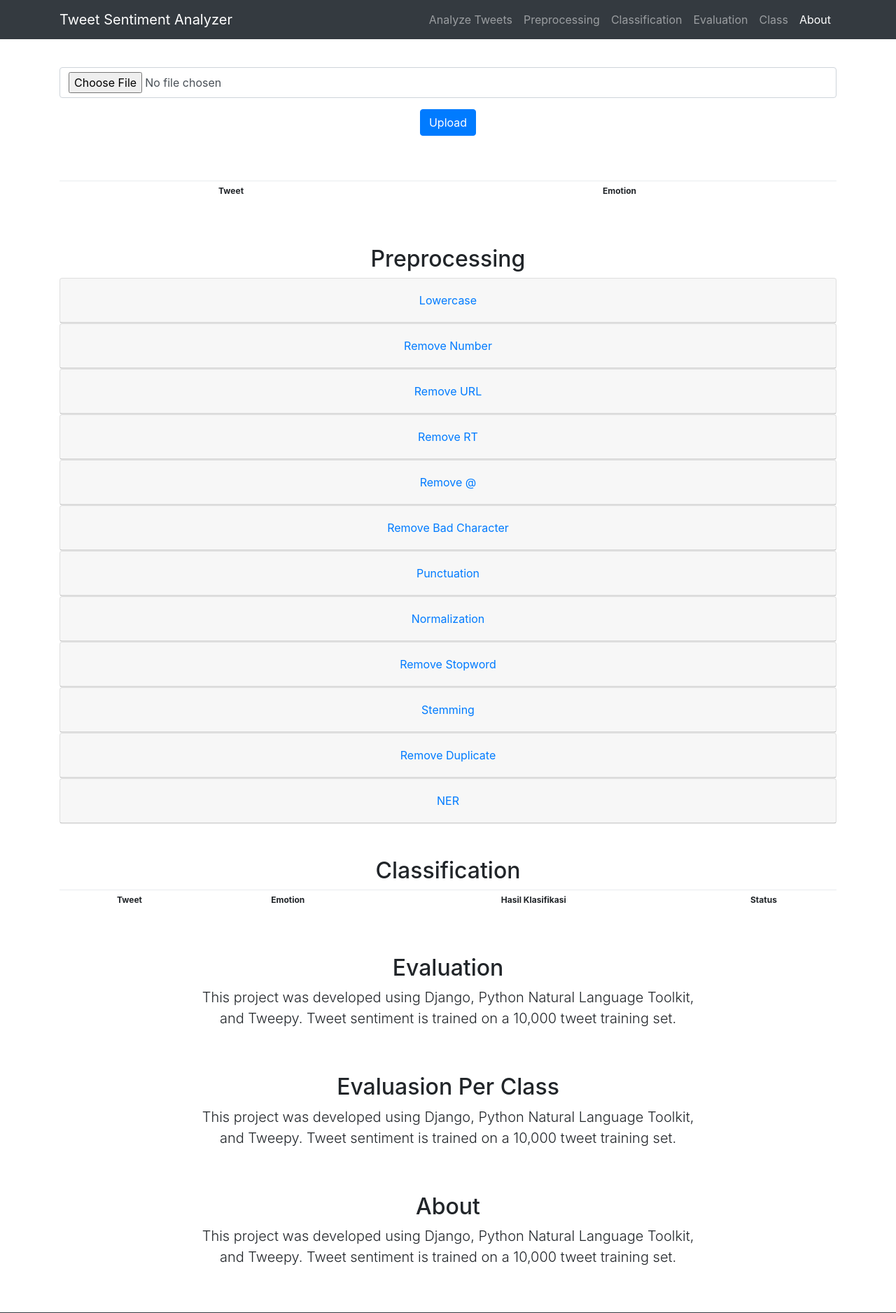
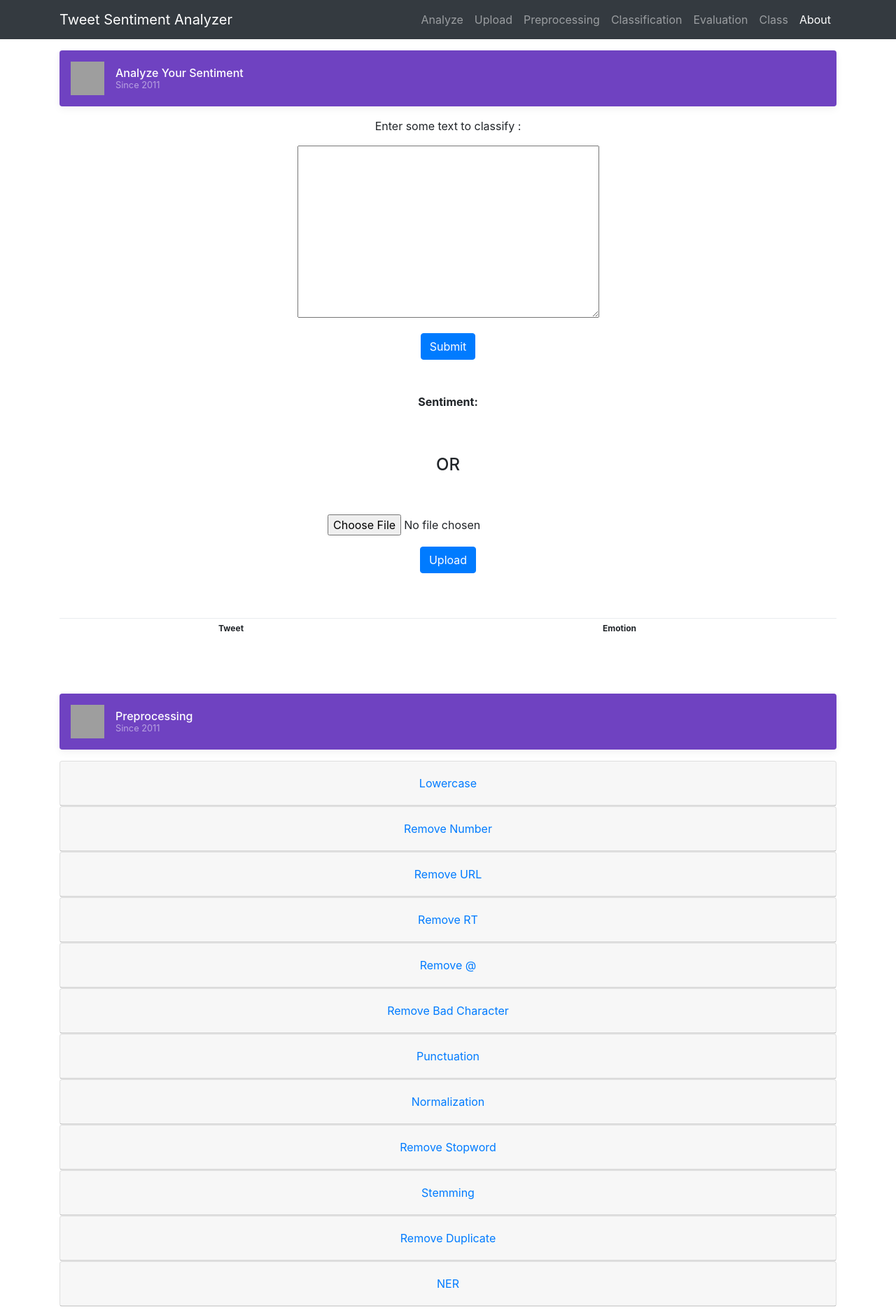
Before and after one commit to jbkalit/Sentiment-Analysis-Final-Project-Django, a Django app: page / in a window 1280 px wide. Shown: the top 1876 px of the page at 70% size. Run offline with Django 3.2, Linux system fonts and the light colour scheme; parts of the project's set-up code (start-up, migrations or seed data) failed here and were passed over; some libraries are stand-ins or nearby versions; grey boxes are pictures that could not be loaded.

Commit message:
adding some logic, model, form, etc

```diff
--- a/SentimentAnalysis/forms.py
+++ b/SentimentAnalysis/forms.py
@@ -1,16 +1,9 @@
+
 from django import forms
 #from django import models
 
-class SearchForm(forms.Form):
-    query = forms.CharField(label ='Search for tweets containing:', max_length=70)
+class ClassifyForm(forms.Form):
+    text = forms.CharField(label = 'Enter some text to classify : ',widget=forms.Textarea, max_length=140)
 
-class ClassifyForm(forms.Form):
-    text = forms.CharField(label = 'Enter some text to classify:',widget=forms.Textarea, max_length=140)
-
-# class fileForm(forms.Form):
-#     name = models.CharField(max_length=100)
-#     file = models.FileField(upload_to="images")
-
-# class CSVForm(forms.Form):
-# 	text = forms.CharField()
-#     emotion = forms.CharField()
+class UploadForm(forms.Form):
+    myfile = forms.FileField(widget=forms.FileInput(attrs={'class': 'myfieldclass', 'style' :'text-align:center'}))
--- /dev/null
+++ b/SentimentAnalysis/static/startbootstrap-scrolling-nav-gh-pages/css/offcanvas.css
@@ -0,0 +1,79 @@
+html,
+body {
+  overflow-x: hidden; /* Prevent scroll on narrow devices */
+}
+
+body {
+  padding-top: 56px;
+}
+
+@media (max-width: 991.98px) {
+  .offcanvas-collapse {
+    position: fixed;
+    top: 56px; /* Height of navbar */
+    bottom: 0;
+    left: 100%;
+    width: 100%;
+    padding-right: 1rem;
+    padding-left: 1rem;
+    overflow-y: auto;
+    visibility: hidden;
+    background-color: #343a40;
+    transition-timing-function: ease-in-out;
+    transition-duration: .3s;
+    transition-property: left, visibility;
+  }
+  .offcanvas-collapse.open {
+    left: 0;
+    visibility: visible;
+  }
+}
+
+.nav-scroller {
+  position: relative;
+  z-index: 2;
+  height: 2.75rem;
+  overflow-y: hidden;
+}
+
+.nav-scroller .nav {
+  display: -ms-flexbox;
+  display: flex;
+  -ms-flex-wrap: nowrap;
+  flex-wrap: nowrap;
+  padding-bottom: 1rem;
+  margin-top: -1px;
+  overflow-x: auto;
+  color: rgba(255, 255, 255, .75);
+  text-align: center;
+  white-space: nowrap;
+  -webkit-overflow-scrolling: touch;
+}
+
+.nav-underline .nav-link {
+  padding-top: .75rem;
+  padding-bottom: .75rem;
+  font-size: .875rem;
+  color: #6c757d;
+}
+
+.nav-underline .nav-link:hover {
+  color: #007bff;
+}
+
+.nav-underline .active {
+  font-weight: 500;
+  color: #343a40;
+}
+
+.text-white-50 { color: rgba(255, 255, 255, .5); }
+
+.bg-purple { background-color: #6f42c1; }
+
+.border-bottom { border-bottom: 1px solid #e5e5e5; }
+
+.box-shadow { box-shadow: 0 .25rem .75rem rgba(0, 0, 0, .05); }
+
+.lh-100 { line-height: 1; }
+.lh-125 { line-height: 1.25; }
+.lh-150 { line-height: 1.5; }
--- a/SentimentAnalysis/templates/SentimentAnalysis/index.html
+++ b/SentimentAnalysis/templates/SentimentAnalysis/index.html
@@ -18,6 +18,8 @@
   <link rel="stylesheet" type="text/css" href="{% static 'startbootstrap-scrolling-nav-gh-pages/vendor/bootstrap/css/bootstrap.min.css' %}" />
     <!-- Custom styles for this template -->
   <link rel="stylesheet" type="text.css" href="{% static 'startbootstrap-scrolling-nav-gh-pages/css/scrolling-nav.css' %}" />
+  <link rel="stylesheet" type="text/css" href="{% static 'startbootstrap-scrolling-nav-gh-pages/css/offcanvas.css' %}" />
+
   <style>
   </style>
   </head>
@@ -33,7 +35,10 @@
         <div class="collapse navbar-collapse" id="navbarResponsive">
           <ul class="navbar-nav ml-auto">
             <li class="nav-item">
-              <a class="nav-link js-scroll-trigger" href="#upload">Analyze Tweets</a>
+              <a class="nav-link js-scroll-trigger" href="#analyze">Analyze</a>
+            </li>
+            <li class="nav-item">
+              <a class="nav-link js-scroll-trigger" href="#upload">Upload</a>
             </li>
             <li class="nav-item">
               <a class="nav-link js-scroll-trigger" href="#preprocessing">Preprocessing</a>
@@ -55,8 +60,36 @@
       </div>
     </nav>
 
+    <section id="analyze">
+      <div class="container">
+      <div class="d-flex align-items-center p-3 my-3 text-white-50 bg-purple rounded box-shadow">
+        <img class="mr-3" src="https://getbootstrap.com/docs/4.1/assets/brand/bootstrap-outline.svg" alt="" width="48" height="48">
+        <div class="lh-100">
+          <h6 class="mb-0 text-white lh-100">Analyze Your Sentiment</h6>
+          <small>Since 2011</small>
+        </div>
+      </div>
+
+        <div class="row">
+         <div class="col-lg-12 mx-auto" style="text-align:center;">
+           <form action="/" method="POST" id="classify">
+            {% csrf_token %}
+                <p>Enter some text to classify :</p>
+                <p>{{ ClassifyForm.text }}</p>
+                <input class="btn btn-primary" type="submit" value="Submit"/>
+          </form>
+           <br></br>
+          <p><strong>Sentiment: </strong>{{ text }}</p>
+            <br></br>
+            <h4>OR</h4>
+          </div>
+        </div>
+      </div>
+    </section>
+
+<!--////////////////////////////-->
+
     <section id="upload">
-      <br></br>
       <br></br>
       <div class="container">
         <div class="row">
@@ -64,9 +97,9 @@
           <form method="POST" enctype="multipart/form-data" class="form-horizontal" >
           {% csrf_token %}
           <div class="form-group">
-          <input type="file" name="myfile" required="True" class="form-control" style="text-align:center;">
+          <!-- <input type="file" name="myfile" required="True" class="form-control" style="text-align:center;"> -->
+            {{ UploadForm.myfile }}
           </div>
-
           <div class="form-group">
           <button class="btn btn-primary">Upload</button>
           </div>
@@ -97,12 +130,16 @@
 <!--////////////////////////////-->
 
   <section id="preprocessing">
-
   <div class="container">
+    <div class="d-flex align-items-center p-3 my-3 text-white-50 bg-purple rounded box-shadow">
+        <img class="mr-3" src="https://getbootstrap.com/docs/4.1/assets/brand/bootstrap-outline.svg" alt="" width="48" height="48">
+        <div class="lh-100">
+          <h6 class="mb-0 text-white lh-100">Preprocessing</h6>
+          <small>Since 2011</small>
+        </div>
+  </div>
   <div class="row">
   <div class="col-lg-12 mx-auto" style="text-align:center;">
-     <h2>Preprocessing</h2>
-
   <div class="accordion" id="accordionExample">
   <div class="card">
     <div class="card-header" id="heading1">
@@ -490,32 +527,74 @@
 <!--////////////////////////////-->
 
     <section id="classification">
+
     <div class="container">
+      <div class="d-flex align-items-center p-3 my-3 text-white-50 bg-purple rounded box-shadow">
+        <img class="mr-3" src="https://getbootstrap.com/docs/4.1/assets/brand/bootstrap-outline.svg" alt="" width="48" height="48">
+        <div class="lh-100">
+          <h6 class="mb-0 text-white lh-100">Classification</h6>
+          <small>Since 2011</small>
+        </div>
+    </div>
+
     <div class="row">
-    <div class="col-lg-12 mx-auto" style="text-align:center;">
-      <h2>Classification</h2>
-
+    <div class="col-md-6 mx-auto" style="text-align:center;">
+      <h3>Super Vector Machine</h3>
             <table class="table table-sm bordered table-condensed">
               <thead>
                 <tr>
                     <td><strong>Tweet</strong></td>
                     <td><strong>Emotion</strong></td>
                     <td><strong>Hasil Klasifikasi</strong></td>
-                    <td><strong>Status</strong></td>
+                    <td><strong>Keterangan</strong></td>
                   </tr>
               </thead>
               <tbody>
-              {% for tweet in tweets %}
+              {% for tweet in classify %}
                   <tr>
                     <td>{{ tweet.text }}</td>
                     <td>{{ tweet.emotion }}</td>
-                    <td>{{ tweet.emotion }}</td>
-                    <td>{{ tweet.emotion }}</td>
-
+                    <td>{{ tweet.predict }}</td>
+                    <td>{{ tweet.state }}</td>
                   </tr>
               {% endfor %}
              </tbody>
            </table>
+
+            <h5>Confusion Matrix</h5>
+            <pre><code>{{ conf }}</code></pre>
+            <h5>Classification Report</h5>
+            <pre><code>{{ report }}</code></pre>
+            <pre><code>Accuracy {{ accuracy }}%</code></pre>
+
+          </div>
+          <div class="col-md-6 mx-auto" style="text-align:center;">
+      <h3>Multi Layer Perceptron</h3>
+            <table class="table table-sm bordered table-condensed">
+              <thead>
+                <tr>
+                    <td><strong>Tweet</strong></td>
+                    <td><strong>Emotion</strong></td>
+                    <td><strong>Hasil Klasifikasi</strong></td>
+                    <td><strong>Keterangan</strong></td>
+                  </tr>
+              </thead>
+              <tbody>
+              {% for tweet in classify %}
+                  <tr>
+                    <td>{{ tweet.text }}</td>
+                    <td>{{ tweet.emotion }}</td>
+                    <td>{{ tweet.predict }}</td>
+                    <td>{{ tweet.state }}</td>
+                  </tr>
+              {% endfor %}
+             </tbody>
+           </table>
+          <h5>Confusion Matrix</h5>
+            <pre><code>{{ conf }}</code></pre>
+          <h5>Classification Report</h5>
+            <pre><code>{{ report }}</code></pre>
+            <pre><code>Accuracy {{ accuracy }}%</code></pre>
 
           </div>
         </div>
@@ -525,12 +604,60 @@
 
     <section id="evaluation">
     <div class="container">
+     <div class="d-flex align-items-center p-3 my-3 text-white-50 bg-purple rounded box-shadow">
+        <img class="mr-3" src="https://getbootstrap.com/docs/4.1/assets/brand/bootstrap-outline.svg" alt="" width="48" height="48">
+        <div class="lh-100">
+          <h6 class="mb-0 text-white lh-100">Evaluation</h6>
+          <small>Since 2011</small>
+        </div>
+    </div>
     <div class="row">
-          <div class="col-lg-8 mx-auto" style="text-align:center;">
-            <h2>Evaluation</h2>
-            <p class="lead">This project was developed using Django, Python Natural Language Toolkit, and Tweepy.
-             Tweet sentiment is trained on a 10,000 tweet training set.</p>
+    <div class="col-md-6 mx-auto" style="text-align:center;">
+      <h3>Super Vector Machine</h3>
+            <table class="table table-sm bordered table-condensed">
+              <thead>
+                <tr>
+                    <td><strong>Tweet</strong></td>
+                    <td><strong>Emotion</strong></td>
+                    <td><strong>Hasil Klasifikasi</strong></td>
+                    <td><strong>Keterangan</strong></td>
+                  </tr>
+              </thead>
+              <tbody>
+              {% for tweet in classify %}
+                  <tr>
+                    <td>{{ tweet.text }}</td>
+                    <td>{{ tweet.emotion }}</td>
+                    <td>{{ tweet.predict }}</td>
+                    <td>{{ tweet.state }}</td>
+                  </tr>
+              {% endfor %}
+             </tbody>
+           </table>
           </div>
+      <div class="col-md-6 mx-auto" style="text-align:center;">
+      <h3>Multi Layer Perceptron</h3>
+            <table class="table table-sm bordered table-condensed">
+              <thead>
+                <tr>
+                    <td><strong>Tweet</strong></td>
+                    <td><strong>Emotion</strong></td>
+                    <td><strong>Hasil Klasifikasi</strong></td>
+                    <td><strong>Keterangan</strong></td>
+                  </tr>
+              </thead>
+              <tbody>
+              {% for tweet in classify %}
+                  <tr>
+                    <td>{{ tweet.text }}</td>
+                    <td>{{ tweet.emotion }}</td>
+                    <td>{{ tweet.predict }}</td>
+                    <td>{{ tweet.state }}</td>
+                  </tr>
+              {% endfor %}
+             </tbody>
+           </table>
+
           </div>
         </div>
        <br></br>
@@ -556,6 +683,7 @@
             <h2>About</h2>
             <p class="lead">This project was developed using Django, Python Natural Language Toolkit, and Tweepy.
              Tweet sentiment is trained on a 10,000 tweet training set.</p>
+             <img src="http://localhost:8000/_Matplotlib/Bar/" />
           </div>
         </div>
       </div>
--- a/SentimentAnalysis/urls.py
+++ b/SentimentAnalysis/urls.py
@@ -1,6 +1,10 @@
 from django.conf.urls import url
 from . import views
+from Algo import Classify
 
 urlpatterns = [
     url(r'^$', views.upload, name='upload'),
+    #url(r'^$', views.upload, name='upload'),
+    url(r'^_Matplotlib/Bar/$', Classify.GraphsViewBar),
+    #url(r'^$', views.input, name='input')
 ]
--- a/SentimentAnalysis/views.py
+++ b/SentimentAnalysis/views.py
@@ -1,14 +1,17 @@
 # -*- coding: utf-8 -*-
 from django.shortcuts import render
 from .forms import ClassifyForm
-from .forms import SearchForm
+from .forms import UploadForm
 import pandas as pd
 import csv
 from Algo import Classify
 from Algo import Preprocessing
 # Create your views here.
 
+
 def upload(request):
+	form2 = ClassifyForm()
+	form = UploadForm()
 	tweets = []
 
 	lowercase = []
@@ -21,75 +24,84 @@ def upload(request):
 	normalization = []
 	removeStopwords = []
 	stemming = []
+	classify = []
+	removeDuplicate = []
+	accuracy = " "
+	conf = " "
+	report = " "
+	text = " "
 
-	removeDuplicate = []
+	if request.method == "POST":
+		form = UploadForm(request.POST, request.FILES)
+		if form.is_valid():
+			myfile = request.FILES['myfile']
+			readCSV =csv.DictReader(myfile, delimiter=',')
+			dataCSV = list(readCSV)
+			df = pd.DataFrame(dataCSV, columns=['text','emotion'])
+			df.to_csv('dataframe_test.csv',encoding='utf-8')
+# FOR SHOW ON GUI FILE UPLOADED
+			for row in dataCSV:
+				obj = {}
+		  		obj['text'] = (row['text'])
+		  		obj['emotion'] = (row['emotion'])
+				tweets.append(obj)
+
+			classify , accuracy, conf, report = Classify.clasification_SVM_RBF(df)
+
+		form2 = ClassifyForm(request.POST)
+		if form2.is_valid():
+			text = Classify.analyzeInput(form2.cleaned_data['text'])
+
+# PREPROCESSING
+
+			# lowercase.append(Preprocessing.lowercase(df))
+
+			# lowercaseDF = pd.DataFrame([Preprocessing.lowercase(df)])
+
+			# removeNumber.append(Preprocessing.removeNumber(lowercaseDF))
+
+			# removeNumberDF =  pd.DataFrame([Preprocessing.removeNumber(lowercaseDF)])
+
+			# removeUrl.append(Preprocessing.removeUrl(removeNumberDF))
+
+			# removeUrlDF = pd.DataFrame([Preprocessing.removeUrl(removeNumberDF)])
 
 
-	if request.method == "POST" and request.FILES['myfile']:
-		myfile = request.FILES['myfile']
-		readCSV =csv.DictReader(myfile, delimiter=',')
+			# removeRT.append(Preprocessing.removeRT(removeUrlDF))
 
-		for row in readCSV:
-			obj = {}
-		  	#print "test 1 ",row['text']
-		  	obj['text'] = (row['text'])
-		  	obj['emotion'] = (row['emotion'])
-		  	df = pd.DataFrame({'text': row['text'],'emotion': row['emotion']}, index=[0])
-			tweets.append(obj)
+			# removeRTDF = pd.DataFrame([Preprocessing.removeRT(removeUrlDF)])
 
-			#PREPROCESSING
+			# removeAt.append(Preprocessing.removeAt(removeRTDF))
 
-			lowercase.append(Preprocessing.lowercase(df))
+			# removeAtDF =  pd.DataFrame([Preprocessing.removeAt(removeRTDF)])
 
-			lowercaseDF = pd.DataFrame([Preprocessing.lowercase(df)])
+			# removeBadChar.append(Preprocessing.removeBadChar(removeAtDF))
 
-			removeNumber.append(Preprocessing.removeNumber(lowercaseDF))
-
-			removeNumberDF =  pd.DataFrame([Preprocessing.removeNumber(lowercaseDF)])
-
-			removeUrl.append(Preprocessing.removeUrl(removeNumberDF))
-
-			removeUrlDF = pd.DataFrame([Preprocessing.removeUrl(removeNumberDF)])
+			# removeBadCharDF = pd.DataFrame([Preprocessing.removeBadChar(removeAtDF)])
 
 
-			removeRT.append(Preprocessing.removeRT(removeUrlDF))
+			# punctuation.append(Preprocessing.punctuation(removeBadCharDF))
 
-			removeRTDF = pd.DataFrame([Preprocessing.removeRT(removeUrlDF)])
+			# punctuationDF = pd.DataFrame([Preprocessing.punctuation(removeBadCharDF)])
 
-			removeAt.append(Preprocessing.removeAt(removeRTDF))
+			# normalization.append(Preprocessing.normalization(punctuationDF))
 
-			removeAtDF =  pd.DataFrame([Preprocessing.removeAt(removeRTDF)])
+			# normalizationDF =  pd.DataFrame([Preprocessing.normalization(punctuationDF)])
 
-			removeBadChar.append(Preprocessing.removeBadChar(removeAtDF))
+			# removeStopwords.append(Preprocessing.removeStopwords(normalizationDF))
 
-			removeBadCharDF = pd.DataFrame([Preprocessing.removeBadChar(removeAtDF)])
+			# removeStopwordsDF = pd.DataFrame([Preprocessing.removeStopwords(normalizationDF)])
 
 
-			punctuation.append(Preprocessing.punctuation(removeBadCharDF))
+			# stemming.append(Preprocessing.stemming(removeStopwordsDF))
 
-			punctuationDF = pd.DataFrame([Preprocessing.punctuation(removeBadCharDF)])
+			# stemmingDF = pd.DataFrame([Preprocessing.stemming(removeStopwordsDF)])
 
-			normalization.append(Preprocessing.normalization(punctuationDF))
+			# removeDuplicate.append(Preprocessing.removeDuplicate(stemmingDF))
 
-			normalizationDF =  pd.DataFrame([Preprocessing.normalization(punctuationDF)])
+			# removeDuplicateDF =  pd.DataFrame([Preprocessing.removeDuplicate(stemmingDF)])
 
-			removeStopwords.append(Preprocessing.removeStopwords(normalizationDF))
-
-			removeStopwordsDF = pd.DataFrame([Preprocessing.removeStopwords(normalizationDF)])
-
-
-			stemming.append(Preprocessing.stemming(removeStopwordsDF))
-
-			stemmingDF = pd.DataFrame([Preprocessing.stemming(removeStopwordsDF)])
-
-			removeDuplicate.append(Preprocessing.removeDuplicate(stemmingDF))
-
-			removeDuplicateDF =  pd.DataFrame([Preprocessing.removeDuplicate(stemmingDF)])
-
-
-			#cLASSIFICATION
-
-
+# CLASSIFICATION
 
 	return render(request, 'SentimentAnalysis/index.html',{
 		'tweets':tweets,
@@ -103,4 +115,11 @@ def upload(request):
 		'normalization' : normalization,
 		'removeStopwords' : removeStopwords,
 		'stemming' : stemming,
-		'removeDuplicate' : removeDuplicate})
+		'removeDuplicate' : removeDuplicate,
+		'classify' : classify,
+		'accuracy': accuracy,
+		'conf': conf,
+		'report':report,
+		'ClassifyForm':form2,
+		'text':text,
+		'UploadForm': form})
```
Also changed, not shown: Algo/Classify.py (+86 -75 lines), SentimentAnalysis/Classify.py (deleted, +0 -98 lines), README.md (deleted), 9 other files. Lines whose indentation alone changed are shown as unchanged.
